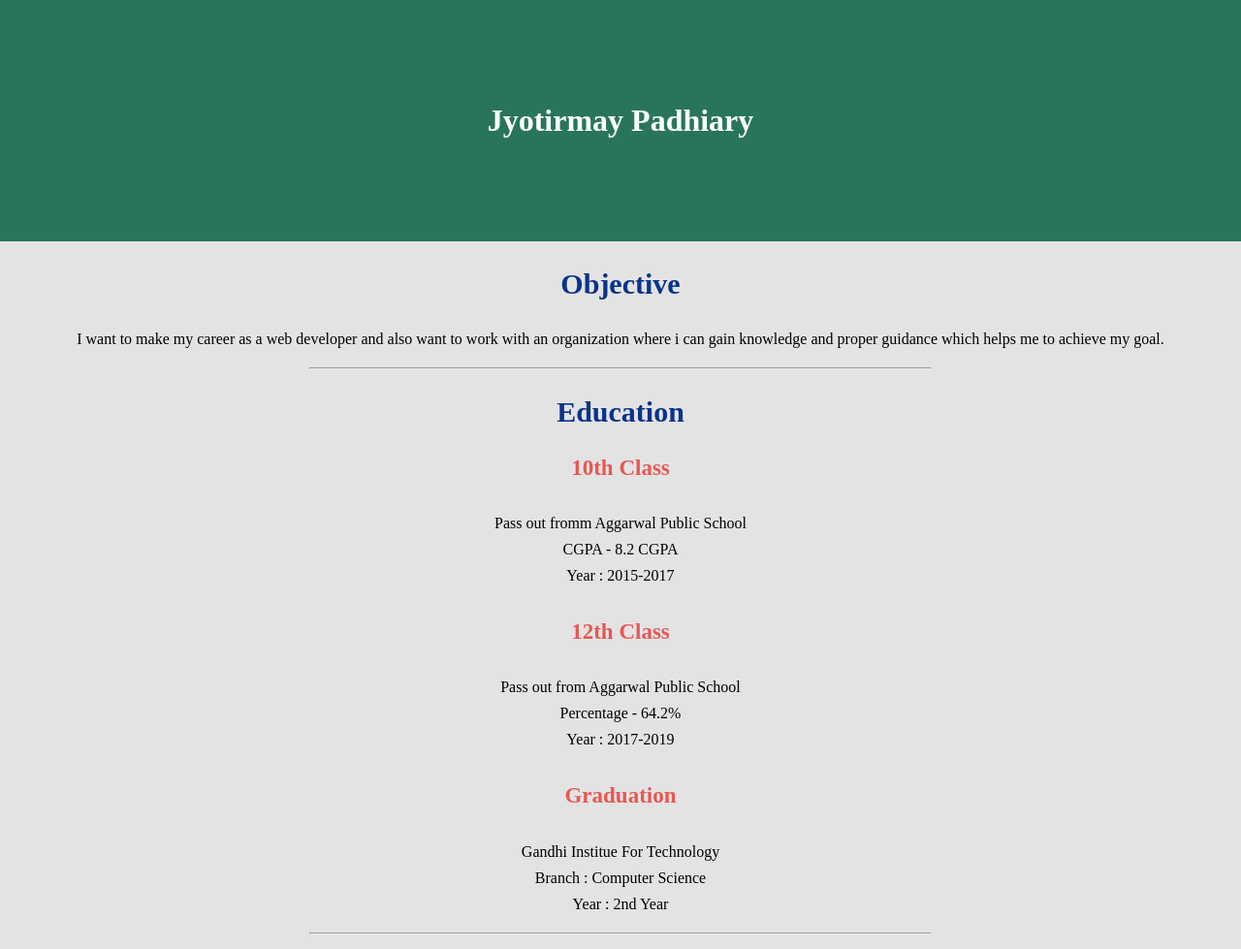
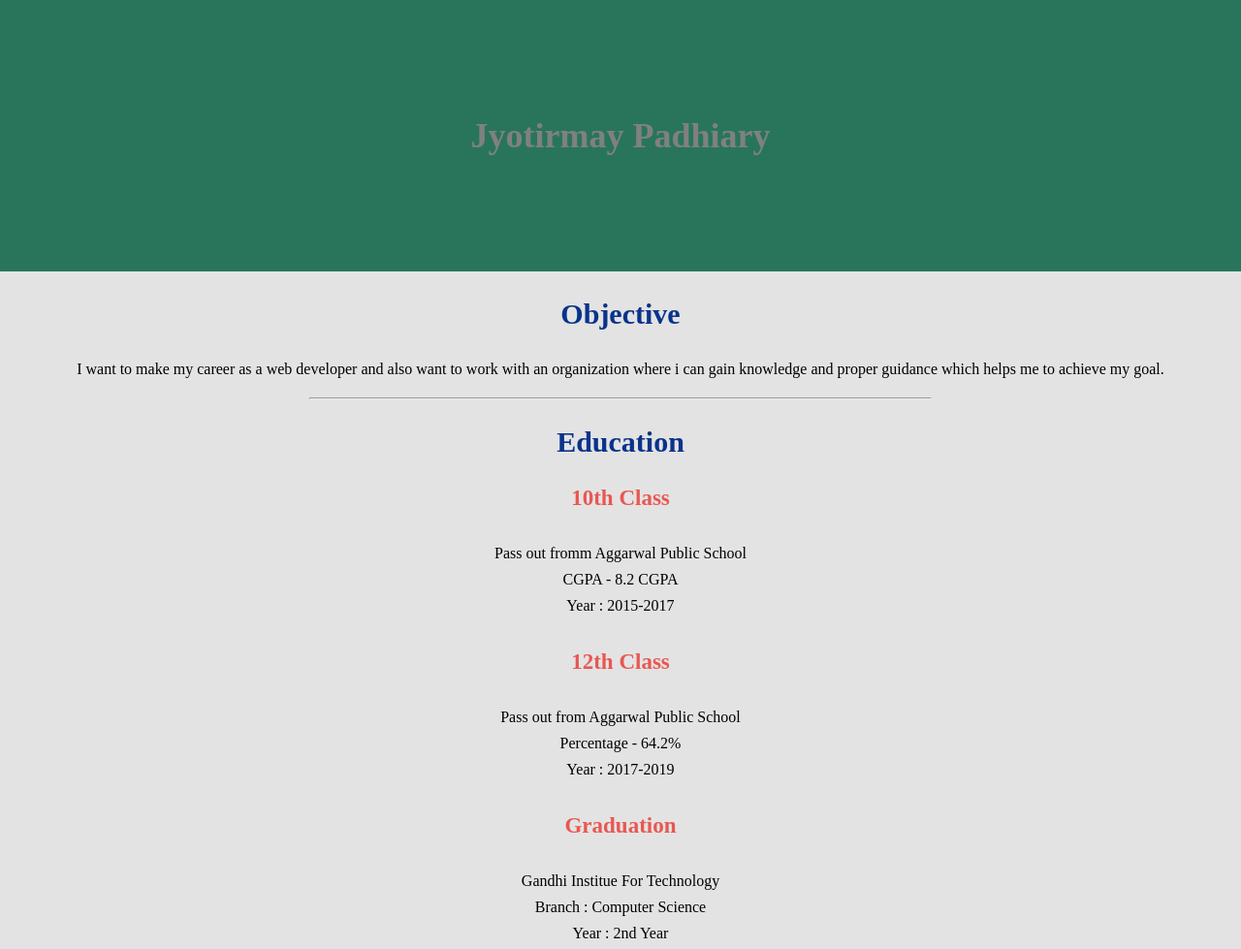
Before and after one commit to Jyotirmay231/cv-resume, a plain HTML site: page index.html in a window 1280 px wide. Shown: the top 979 px of the page at 97% size. Drawn offline with Linux system fonts and the light colour scheme.

Commit message:
Update index.html

```diff
--- a/index.html
+++ b/index.html
@@ -25,10 +25,10 @@
 
         .header {
             background-color: rgb(40, 117, 92);
-            color: white;
+            color: grey;
             text-align: center;
-            padding: 7%;
-            font-size: 16px;
+            padding: 8%;
+            font-size: 18px;
         }
 
         .main h3 {
```
